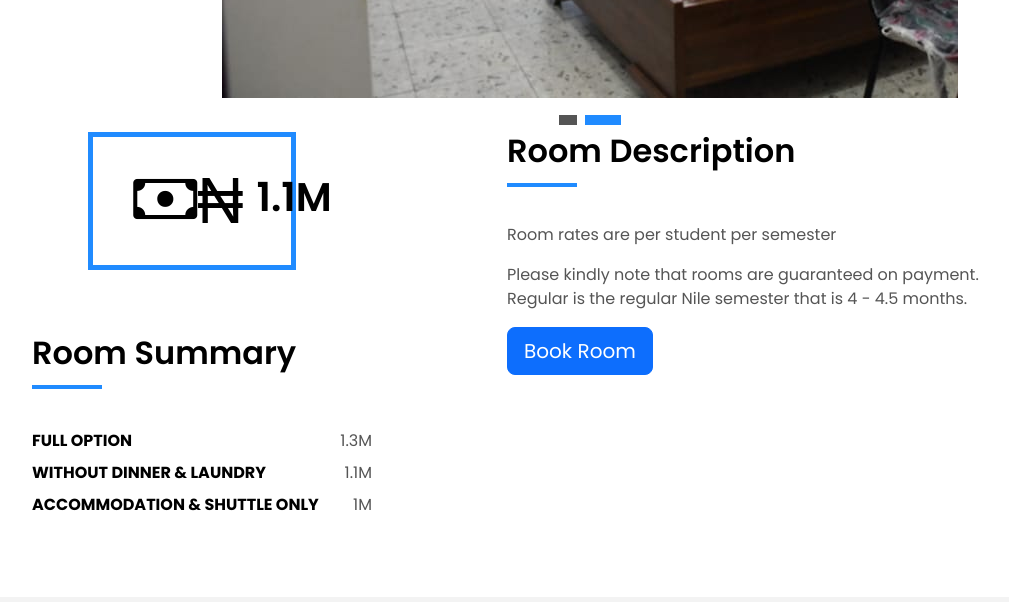
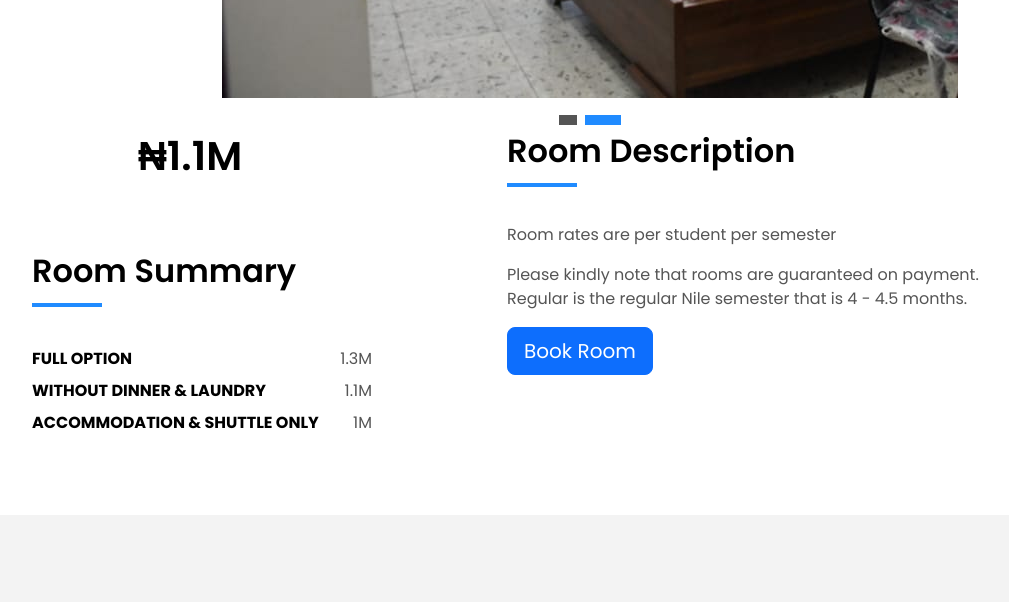
Before and after one commit to divineshedrack33220/psychic-carnival, a plain HTML site: page nile3.html in a window 1280 px wide. Shown: the part 920-1522 px from the top of the page, without its empty margins (50-1059 px from the left). Drawn offline with Linux system fonts and the light colour scheme.

Commit message:
Update nile3.html

```diff
--- a/nile3.html
+++ b/nile3.html
@@ -111,11 +111,9 @@
               <div class="col-md-5 col-lg-4">
                 <div class="property-price d-flex justify-content-center foo">
                   <div class="card-header-c d-flex">
-                    <div class="card-box-ico">
-                      <span class="bi bi-cash">₦</span>
-                    </div>
+
                     <div class="card-title-c align-self-center">
-                      <h5 class="title-c">1.1M</h5>
+                      <h5 class="title-c">₦1.1M</h5>
                     </div>
                   </div>
                 </div>
```
